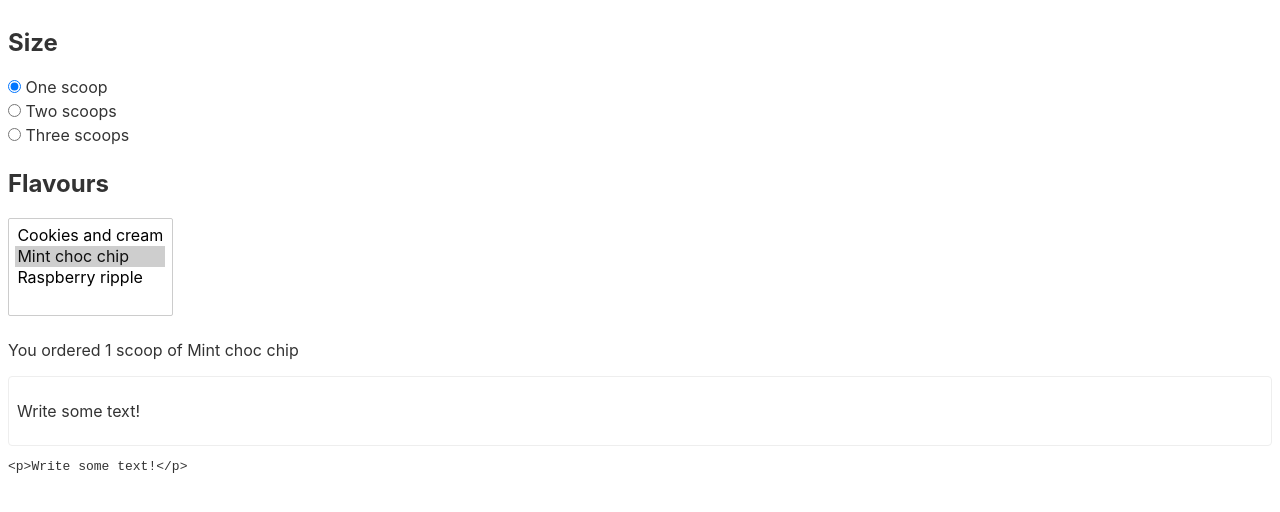
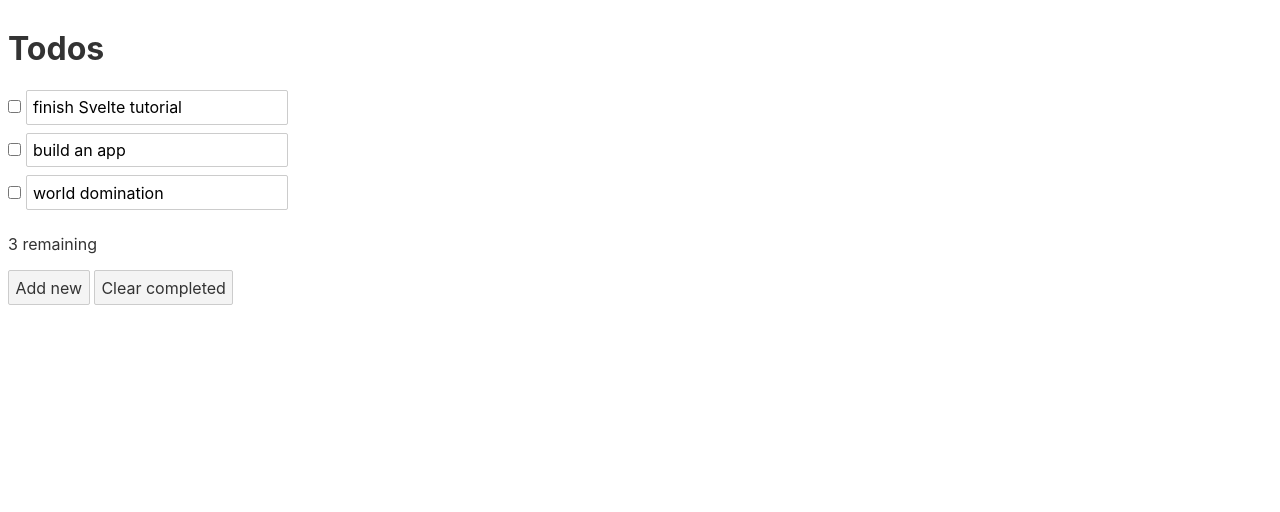
Before and after one commit to Annie-Huang/my-svelte-project2, a Svelte app: page / in a window 1280 px wide. Shown: the top 512 px of the page. Built offline with nearby package versions, Linux system fonts and the light colour scheme.

Commit message:
Bindings - Each block bindings

```diff
--- a/src/App.svelte
+++ b/src/App.svelte
@@ -1,69 +1,52 @@
-<!--From Bindings/Select multiple to -->
+<!--From Bindings/Each block bindings to -->
 <script>
-    let scoops = 1;
-    let flavours = ['Mint choc chip'];
-
-    let menu = [
-        'Cookies and cream',
-        'Mint choc chip',
-        'Raspberry ripple'
+    let todos = [
+        { done: false, text: 'finish Svelte tutorial' },
+        { done: false, text: 'build an app' },
+        { done: false, text: 'world domination' }
     ];
 
-    function join(flavours) {
-        if (flavours.length === 1) return flavours[0];
-        return `${flavours.slice(0, -1).join(', ')} and ${flavours[flavours.length - 1]}`;
+    function add() {
+        todos = todos.concat({ done: false, text: '' });
     }
 
-    let html = '<p>Write some text!</p>';
+    function clear() {
+        todos = todos.filter(t => !t.done);
+    }
+
+    $: remaining = todos.filter(t => !t.done).length;
 </script>
 
 <style>
-    [contenteditable] {
-        padding: 0.5em;
-        border: 1px solid #eee;
-        border-radius: 4px;
+    .done {
+        opacity: 0.4;
     }
 </style>
 
-<h2>Size</h2>
+<h1>Todos</h1>
 
-<label>
-    <input type=radio bind:group={scoops} value={1}>
-    One scoop
-</label>
+<!--Note that interacting with these <input> elements will mutate the array.
+    If you prefer to work with immutable data, you should avoid these bindings and use event handlers instead.-->
+{#each todos as todo}
+    <div class:done={todo.done}>
+        <input
+                type=checkbox
+                bind:checked={todo.done}
+        >
 
-<label>
-    <input type=radio bind:group={scoops} value={2}>
-    Two scoops
-</label>
+        <input
+                placeholder="What needs to be done?"
+                bind:value={todo.text}
+        >
+    </div>
+{/each}
 
-<label>
-    <input type=radio bind:group={scoops} value={3}>
-    Three scoops
-</label>
+<p>{remaining} remaining</p>
 
-<h2>Flavours</h2>
+<button on:click={add}>
+    Add new
+</button>
 
-<select multiple bind:value={flavours}>
-    {#each menu as flavour}
-        <option value={flavour}>
-            {flavour}
-        </option>
-    {/each}
-</select>
-
-{#if flavours.length === 0}
-    <p>Please select at least one flavour</p>
-{:else if flavours.length > scoops}
-    <p>Can't order more flavours than scoops!</p>
-{:else}
-    <p>
-        You ordered {scoops} {scoops === 1 ? 'scoop' : 'scoops'}
-        of {join(flavours)}
-    </p>
-{/if}
-
-
-<div contenteditable="true" bind:innerHTML={html}></div>
-
-<pre>{html}</pre>
+<button on:click={clear}>
+    Clear completed
+</button>
```
Also changed, not shown: src/App09.svelte (added, +69 -0 lines).
